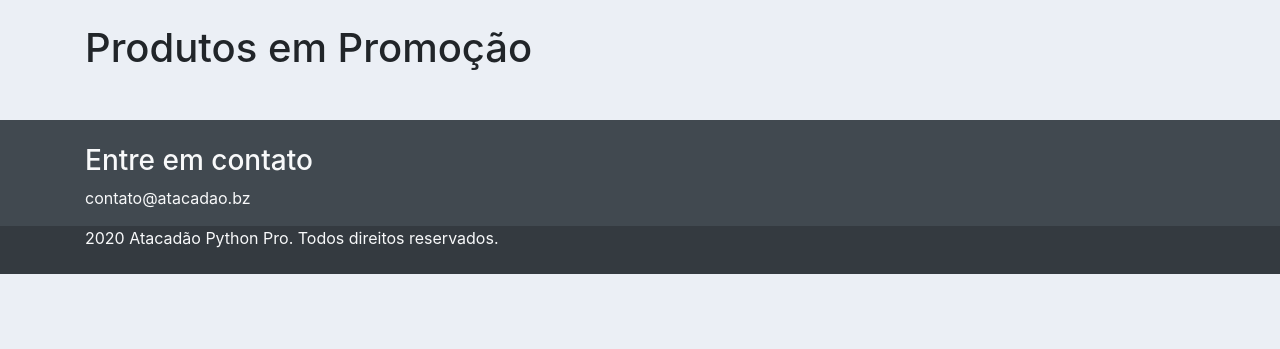
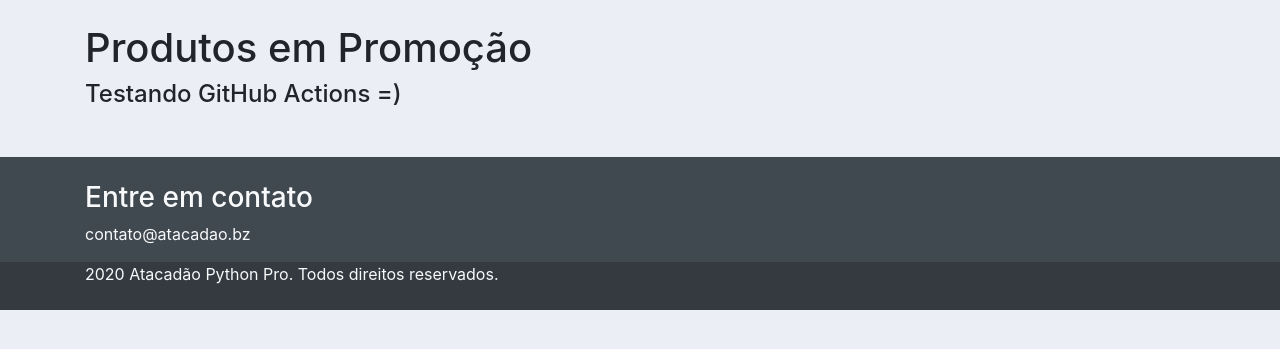
Before and after one commit to niltonpimentel02/atacadao, a Django app: page / in a window 1280 px wide. Shown: the part 56-405 px from the top of the page. Run offline with Django 3.2, Linux system fonts and the light colour scheme; some libraries are stand-ins or nearby versions.

Commit message:
Configurado GitHub Actions
Close #29

```diff
--- a/pypro/base/templates/base/home.html
+++ b/pypro/base/templates/base/home.html
@@ -2,6 +2,7 @@
 {% load static %}
 {% block content %}
     <h1>Produtos em Promoção</h1>
+    <h4>Testando GitHub Actions =)</h4>
 
 
 {% endblock %}
```
